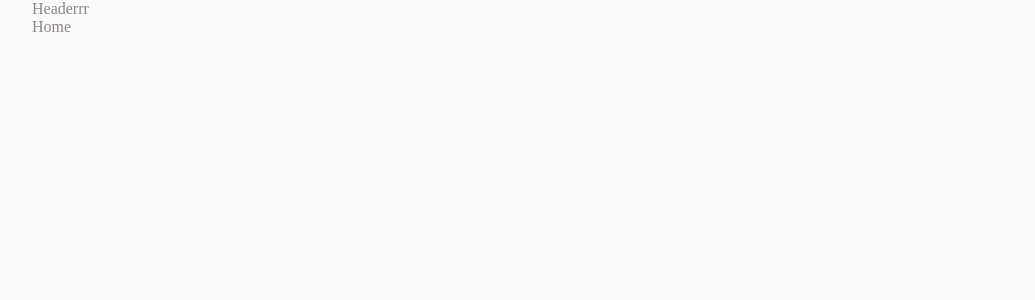
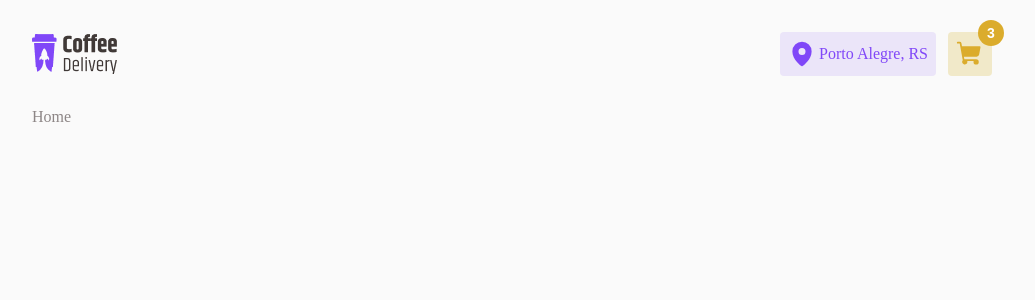
Before and after one commit to Cleber-Severo/coffe-delivery, a React (Vite) app: page / in a window 1280 px wide. Shown: the top 300 px of the page, without its empty margins (128-1163 px from the left). Built offline with nearby package versions, Linux system fonts and the light colour scheme.

Commit message:
feat: header component

```diff
--- a/src/components/Header/indext.tsx
+++ b/src/components/Header/indext.tsx
@@ -1,5 +1,24 @@
+import { CartBadge, HeaderActions, HeaderContainer, Location } from './styles';
+import Logo from '../../assets/logo.png';
+import { MapPin, ShoppingCart } from 'phosphor-react';
+import { defaultTheme } from '../../styles/themes/default';
+
 const Header = () => {
-	return <div>Headerrr</div>;
+	return (
+		<HeaderContainer>
+			<img src={Logo} alt='main logo' />
+			<HeaderActions>
+				<Location>
+					<MapPin size={28} weight='fill' color={defaultTheme.purple} />
+					<span>Porto Alegre, RS</span>
+				</Location>
+				<CartBadge>
+					<ShoppingCart size={28} weight='fill' color={defaultTheme['yellow']} />
+					<span>3</span>
+				</CartBadge>
+			</HeaderActions>
+		</HeaderContainer>
+	);
 };
 
 export default Header;
--- /dev/null
+++ b/src/components/Header/styles.ts
@@ -0,0 +1,59 @@
+import styled from 'styled-components';
+
+export const HeaderContainer = styled.div`
+	padding: 32px 0;
+	display: flex;
+	justify-content: space-between;
+	align-items: center;
+`;
+
+export const HeaderActions = styled.div`
+	display: flex;
+	align-items: center;
+	gap: 12px;
+`;
+
+export const Location = styled.div`
+	display: flex;
+	align-items: center;
+	gap: 3px;
+	padding: 8px;
+
+	background-color: ${(props) => props.theme['purple-light']};
+	border-radius: 4px;
+
+	span {
+		color: ${(props) => props.theme['purple']};
+	}
+`;
+
+export const CartBadge = styled.button`
+	display: flex;
+	align-items: center;
+	background-color: ${(props) => props.theme['yellow-light']};
+	padding: 8px;
+
+	border-radius: 4px;
+	border: none;
+	position: relative;
+
+	span {
+		display: flex;
+		align-items: center;
+		justify-content: center;
+		width: 26px;
+		height: 26px;
+
+		font-weight: bold;
+		font-size: 14px;
+
+		border-radius: 100%;
+
+		position: absolute;
+		top: -12px;
+		right: -12px;
+
+		background-color: ${(props) => props.theme['yellow']};
+		color: white;
+	}
+`;
--- a/src/layouts/DefaultLayout/styles.ts
+++ b/src/layouts/DefaultLayout/styles.ts
@@ -3,4 +3,5 @@ import styled from 'styled-components';
 export const Container = styled.div`
 	max-width: 1440px;
 	padding: 0 160px;
+	margin: auto;
 `;
```
Also changed, not shown: src/assets/logo.png (added).
